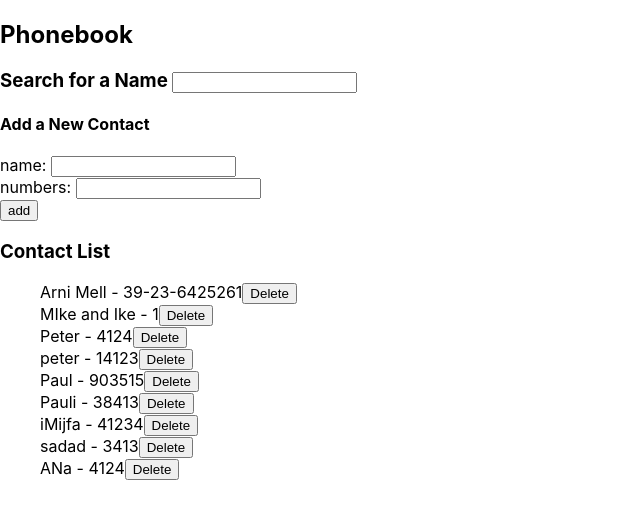
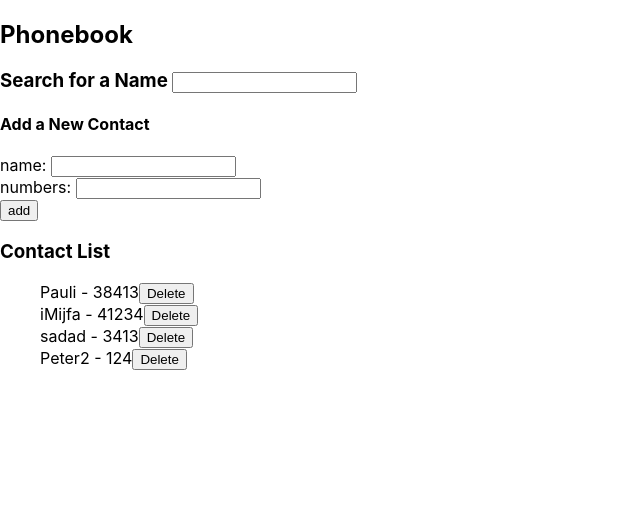
Before and after one commit to Yanek-K/fullstack_open, a React (Create React App) app in the folder part_3_v2_frontend/: page / in a window 1280 px wide. Shown: the top 518 px of the page, without its empty margins (0-640 px from the left). Built offline with nearby package versions, Linux system fonts and the light colour scheme; data requests are answered from the project's data file.

Commit message:
Ex 2.20 Complete

```diff
--- a/part_3_v2_frontend/db.json
+++ b/part_3_v2_frontend/db.json
@@ -1,30 +1,5 @@
 {
   "persons": [
-    {
-      "name": "Arni Mell",
-      "number": "39-23-6425261",
-      "id": 8
-    },
-    {
-      "name": "MIke and Ike",
-      "number": "1",
-      "id": 10
-    },
-    {
-      "name": "Peter",
-      "number": "4124",
-      "id": 3
-    },
-    {
-      "name": "peter",
-      "number": "14123",
-      "id": 4
-    },
-    {
-      "name": "Paul",
-      "number": "903515",
-      "id": 5
-    },
     {
       "name": "Pauli",
       "number": "38413",
@@ -41,9 +16,9 @@
       "id": 815
     },
     {
-      "name": "ANa",
-      "number": "4124",
-      "id": 2427
+      "name": "Peter2",
+      "number": "124",
+      "id": 1203
     }
   ]
 }
--- a/part_3_v2_frontend/src/App.js
+++ b/part_3_v2_frontend/src/App.js
@@ -47,9 +47,6 @@ const App = () => {
           text: `${personObject.name} was successfully updated in the phonebook`,
           type: "notification",
         });
-        setTimeout(() => {
-          setNotificationMessage(null);
-        }, 5000);
       }
     } else {
       personService.create(personObject).then((newPerson) => {
@@ -58,10 +55,10 @@ const App = () => {
           text: `${personObject.name} was successfully added to the phonebook`,
           type: "notification",
         });
+      });
       setTimeout(() => {
         setNotificationMessage(null);
       }, 5000);
-      });
       setNewName("");
       setNewNumber("");
     }
@@ -70,25 +67,53 @@ const App = () => {
   const updateContact = (nameObject) => {
     const person = persons.find((person) => person.name === nameObject.name);
     const updatedContact = { ...person, number: nameObject.number };
-    personService.update(person, updatedContact).then(() => {
+
+    personService
+      .update(person, updatedContact)
+      .then(() =>
+        setNotificationMessage({
+          text: `${nameObject.name} was successfully updated in the phonebook`,
+          type: "notification",
+        })
+      )
+      .then(() => {
         setPersons(
           persons.map((person) =>
             person.name !== nameObject.name ? person : updatedContact
           )
         );
+      })
+      .catch((error) => {
+        setNotificationMessage({
+          text: `Unknown error occured while updating ${nameObject.name}, try again`,
+          type: "error",
         });
+      });
+    setTimeout(() => {
+      setNotificationMessage(null);
+    }, 5000);
   };
 
   const deleteContact = (person) => {
     window.confirm(`Delete ${person.name}?`);
     personService
       .deletePerson(person)
-      .then(() => {
-        console.log(`${person.name} was deleted`);
+      .then(() =>
+        setNotificationMessage({
+          text: `${person.name} was successfully deleted from the phonebook`,
+          type: "notification",
         })
+      )
       .catch((error) => {
-        console.log(error, `${person.name} not deleted`);
+        setNotificationMessage({
+          text: `${person.name} was already deleted from the database`,
+          type: "error",
         });
+      });
+    setTimeout(() => {
+      setNotificationMessage(null);
+    }, 5000);
+
     setPersons(persons.filter((p) => p.id !== person.id));
   };
 
@@ -107,7 +132,6 @@ const App = () => {
   return (
     <div>
       <h2>Phonebook</h2>
-
       {notificationMessage !== null ? (
         <Notification message={notificationMessage} />
       ) : null}
@@ -123,7 +147,6 @@ const App = () => {
         handleNewName={handleNewName}
         handleNewNumber={handleNewNumber}
       />
-
       <h3>Contact List</h3>
       <RenderContacts
         persons={personsToShow}
--- a/part_3_v2_frontend/src/index.css
+++ b/part_3_v2_frontend/src/index.css
@@ -26,3 +26,13 @@ li {
   padding: 10px;
   margin-bottom: 10px;
 }
+
+.error {
+  color: red;
+  background: lightgrey;
+  font-size: 20px;
+  border-style: solid;
+  border-radius: 5px;
+  padding: 10px;
+  margin-bottom: 10px;
+}
```
Lines whose indentation alone changed are shown as unchanged.
